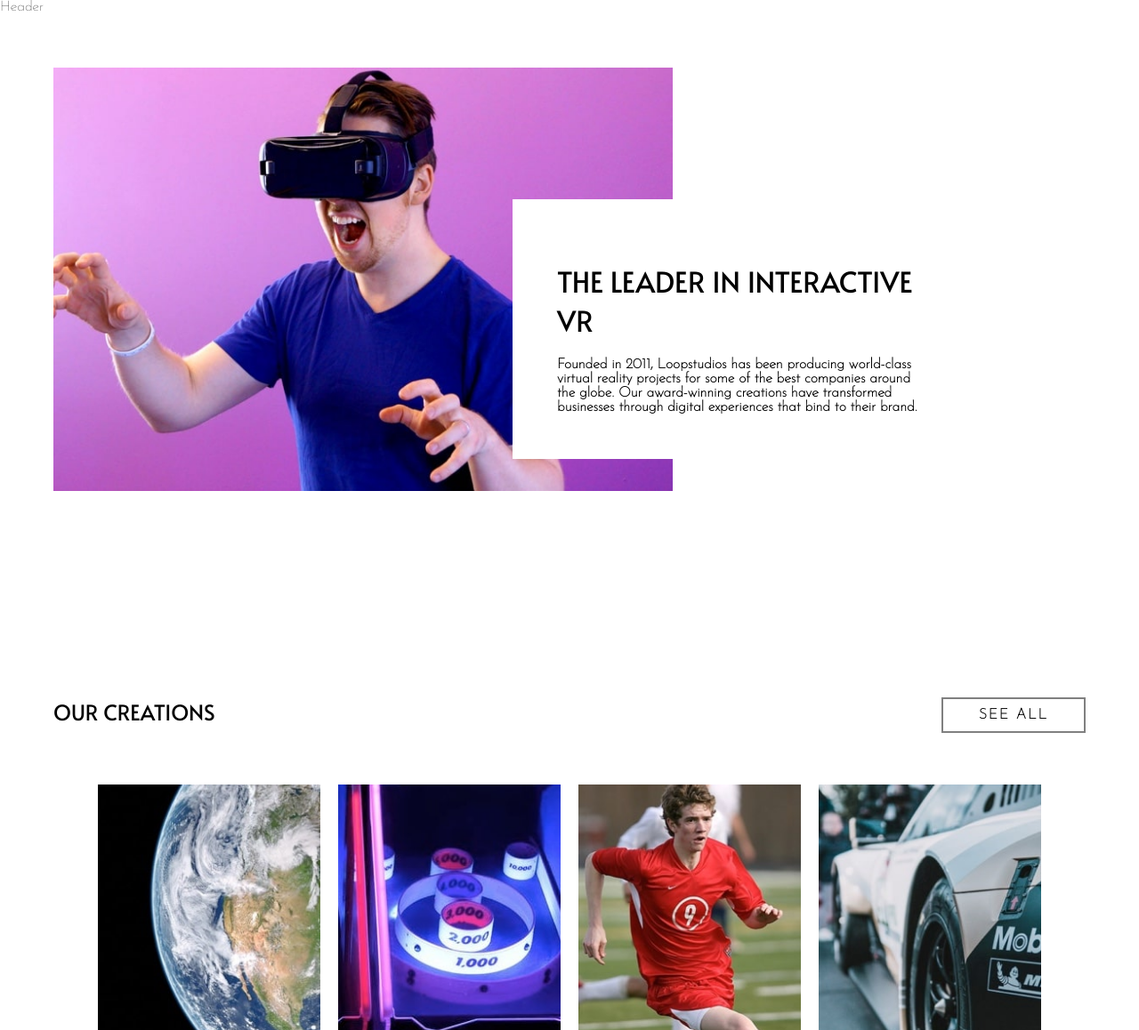
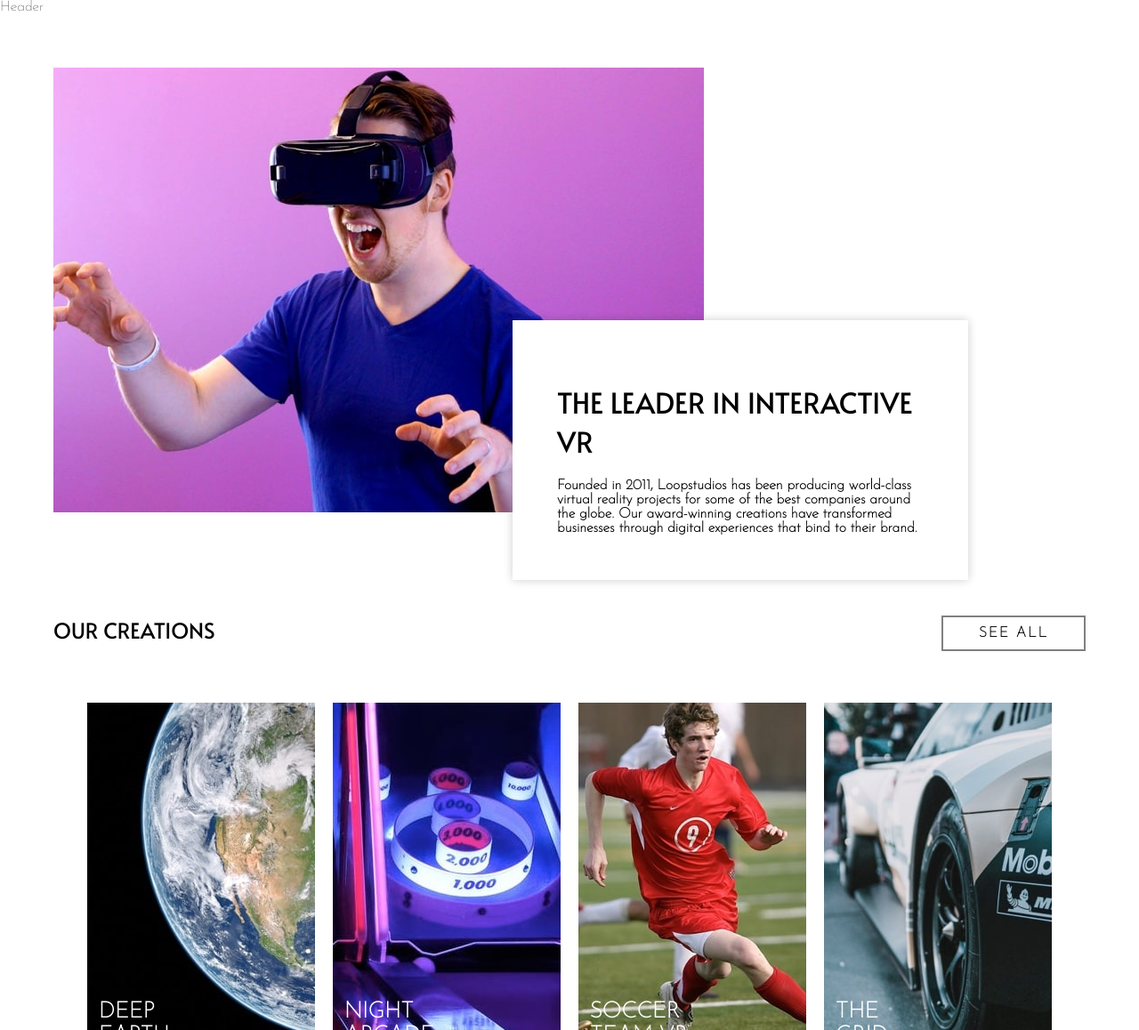
Before and after one commit to snaidy/workshop2-react, a React (Vite) app: page / in a window 1280 px wide. Shown: the top 1158 px of the page at 89% size. Built offline with nearby package versions, Linux system fonts and the light colour scheme.

Commit message:
opacida image hoover

```diff
--- a/src/components/imagesDesktop/imagesDesktop.scss
+++ b/src/components/imagesDesktop/imagesDesktop.scss
@@ -3,11 +3,6 @@
 .figure{
     display: flex;
     position: relative;
-
-    img{
-        width: 250px;
-        height: auto;
-    }
 
     &__caption{
         position: absolute;
@@ -27,3 +22,15 @@
         left: 5%;
     }
 }
+
+.figure:hover {
+    cursor: pointer;
+}
+
+.figure:hover figcaption{
+    color: $color-secondary;
+}
+
+.figure:hover img{
+    opacity: 0.5;
+}
--- a/src/components/main/mainD.css
+++ /dev/null
@@ -1 +0,0 @@
-/*# sourceMappingURL=mainD.css.map */
--- a/src/components/main/mainMaquetacion.scss
+++ b/src/components/main/mainMaquetacion.scss
@@ -63,10 +63,10 @@
 
     &__figure{
         display: flex;
-        img{
-            width: 60%;
-            height: auto;
-        }
+        // img{
+        //     width: 80;
+        //     height: auto;
+        // }
     }
 
     &container{
@@ -83,8 +83,9 @@
         height: auto;
         padding: 50px;
         position: absolute;
-        top: 28%;
+        top: 45%;
         left: 45%;
+        box-shadow: 0 0 10px rgba(0, 0, 0, 0.2);
 
         h2 {
             align-items: center;
@@ -101,7 +102,7 @@
 
     &__menu{
         display: flex;
-        padding: 20% 0 5% 0;
+        padding: 10% 0 5% 0;
         justify-content: space-between;
 
         h2{
```
Also changed, not shown: 1 other file (tests, documents, lock files or other folders).
